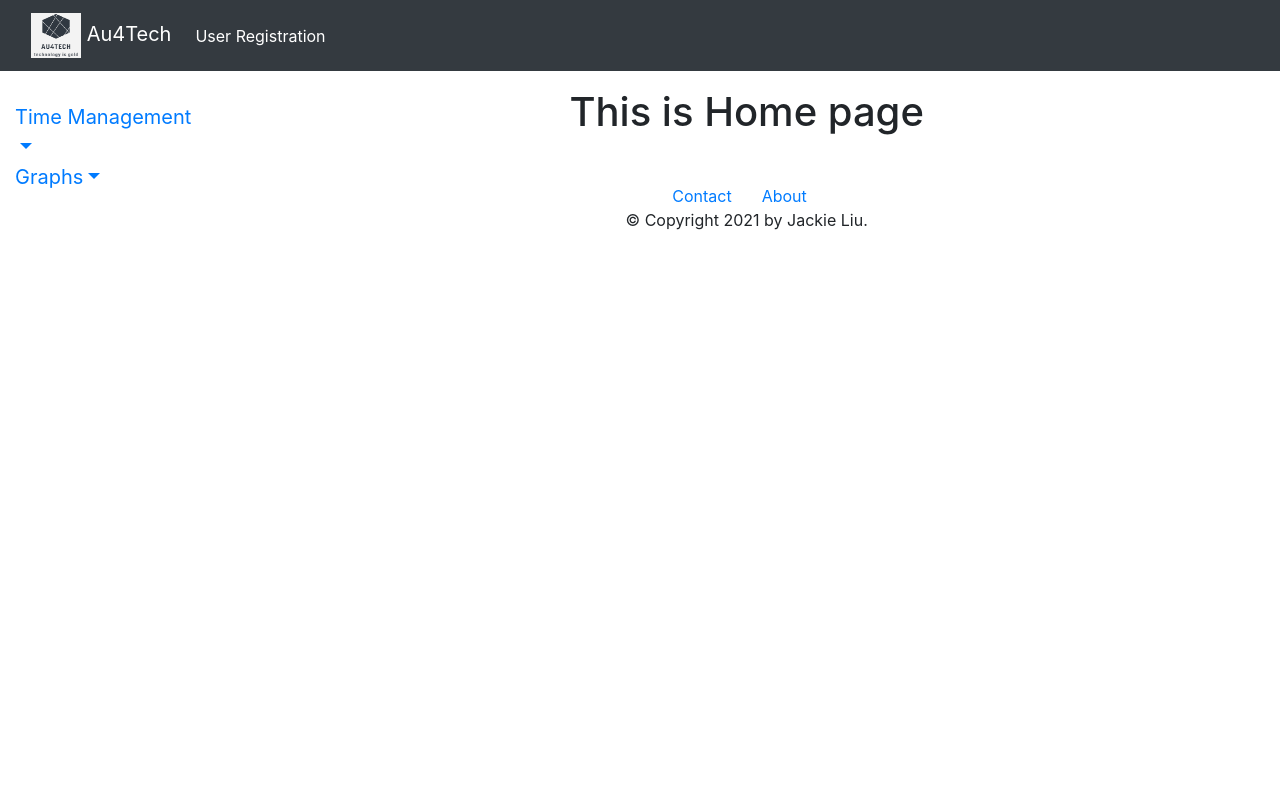
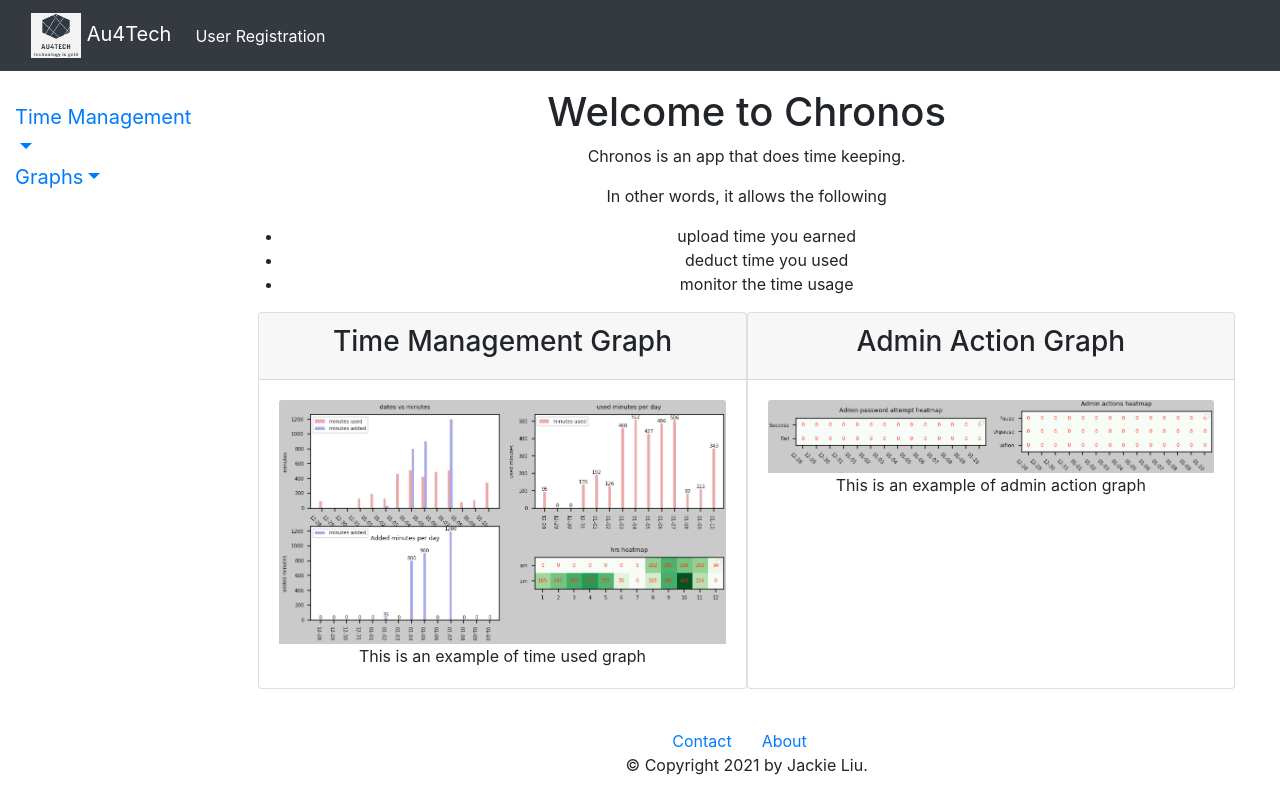
Before and after one commit to liuxinyu1979/time_keeper_webapp, a Flask app: page / in a window 1280 px wide. Run offline with Flask 2, Linux system fonts and the light colour scheme; some libraries are stand-ins or nearby versions.

Commit message:
updated home page

```diff
--- a/src/templates/base.html
+++ b/src/templates/base.html
@@ -2,7 +2,7 @@
 <html>
     <head>
 
-        <title>{% block title %}{% endblock %} - Time Keeper</title>
+        <title>{% block title %}{% endblock %} - Chronos</title>
 
         <!-- Bootstrap CSS CDN -->
         <link rel="stylesheet" href="https://stackpath.bootstrapcdn.com/bootstrap/4.1.0/css/bootstrap.min.css" integrity="sha384-9gVQ4dYFwwWSjIDZnLEWnxCjeSWFphJiwGPXr1jddIhOegiu1FwO5qRGvFXOdJZ4" crossorigin="anonymous">
--- a/src/templates/home.html
+++ b/src/templates/home.html
@@ -2,5 +2,41 @@
 {% block title %}Home{% endblock %}
 
 {% block content %}
-<h1>This is Home page</h1>
+<h1>Welcome to Chronos</h1>
+<p>Chronos is an app that does time keeping. </p>
+<p>In other words, it allows the following</p>
+<ul>
+    <li>upload time you earned</li>
+    <li>deduct time you used</li>
+    <li>monitor the time usage </li>
+</ul>
+<div class="container">
+	<div class="d-flex justify-content-center h-100">
+		<div class="card" style="width: 36rem;">
+			<div class="card-header">
+				<h3>Time Management Graph</h3>
+				<div class="d-flex justify-content-end social_icon">
+				</div>
+			</div>
+			<div class="card-body">
+                <img class="card-img-top" src="static/images/time_used_example.png" alt="TimeUsedExample">
+                This is an example of time used graph
+            </div>
+        </div>
+
+		<div class="card" style="width: 36rem;">
+			<div class="card-header">
+				<h3>Admin Action Graph</h3>
+				<div class="d-flex justify-content-end social_icon">
+				</div>
+			</div>
+			<div class="card-body">
+                <img class="card-img-top" src="static/images/admin_action_example.png" alt="TimeUsedExample">
+                This is an example of admin action graph
+            </div>
+        </div>
+
+    </div>
+</div>
+
 {% endblock %}
```
Also changed, not shown: src/static/images/admin_action_example.png (added), src/static/images/time_used_example.png (added).
